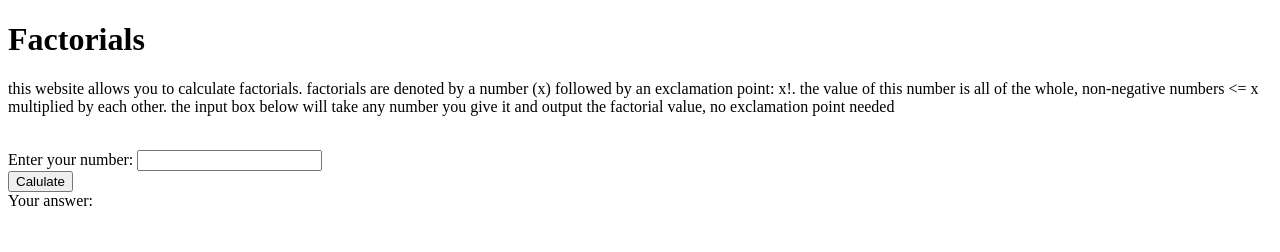
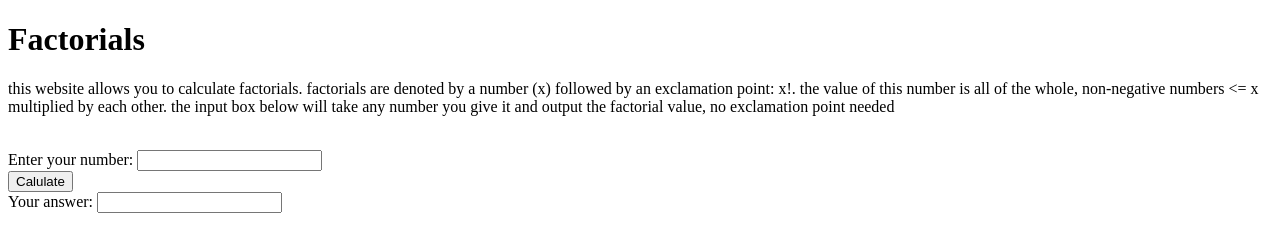
Before and after one commit to Smarmybridge72/Factorial-Calculator, a plain HTML site: page index.html in a window 1280 px wide. Drawn offline with Linux system fonts and the light colour scheme.

Commit message:
bug fixes 2

```diff
--- a/index.html
+++ b/index.html
@@ -12,7 +12,7 @@
     <form name="field">
       Enter your number: <input type="number" name="input"><br>
       <input type="button" value="Calulate" onclick="start();"><br>
-      Your answer: <output name="output">
+      Your answer: <input type="number" name="output">
     </form>
   </body>
 </html>
```
